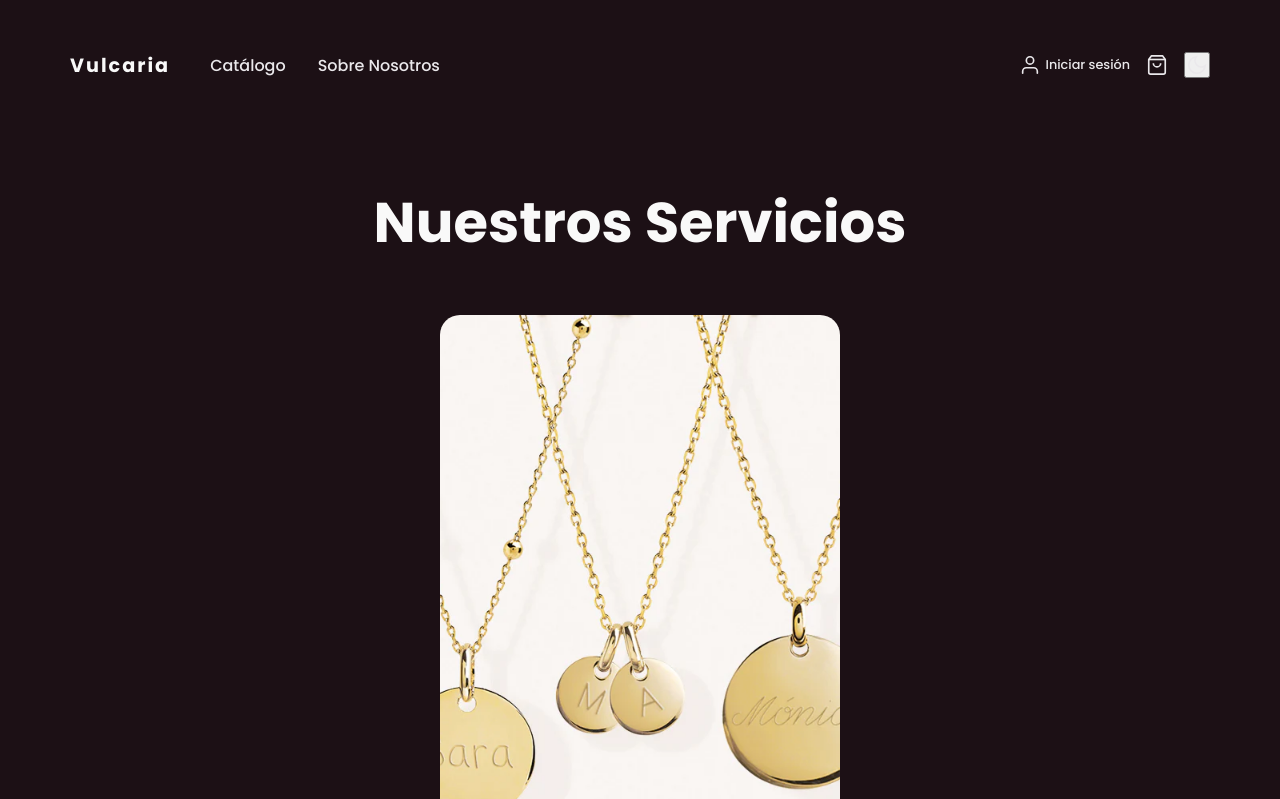
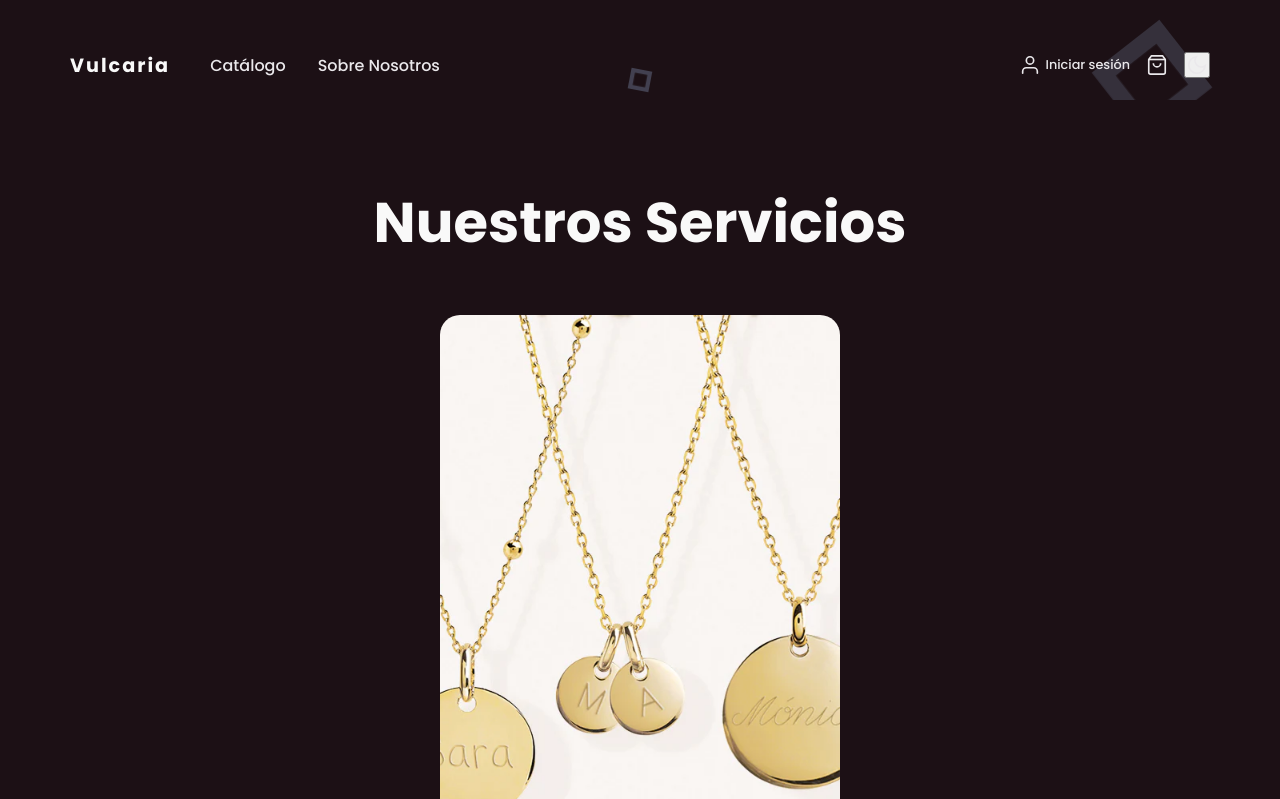
Before and after one commit to danieljdmurcia/Desarrollo-software-proyecto, a FastAPI app: page /servicios in a window 1280 px wide. Shown: the top 799 px of the page. Run offline with FastAPI, Linux system fonts and the light colour scheme.

Commit message:
cambios finales

```diff
--- a/static/servicios.css
+++ b/static/servicios.css
@@ -1,3 +1,54 @@
+/* ── FONDO CUBOS ANIMADOS (igual al login) ── */
+.srv-cubes-bg {
+    position: fixed;
+    top: 0; left: 0;
+    width: 100%; height: 100%;
+    z-index: 0;
+    pointer-events: none;
+    overflow: hidden;
+}
+
+.srv-cubes-bg .login-cubes {
+    position: absolute;
+    top: 0; left: 0;
+    width: 100%; height: 100%;
+    overflow: hidden;
+    z-index: 0;
+    pointer-events: none;
+}
+
+.srv-cubes-bg .cube {
+    position: absolute;
+    top: 80vh;
+    left: 45vw;
+    width: 10px;
+    height: 10px;
+    border: solid 2px rgba(99,108,131,0.6);
+    transform-origin: top left;
+    transform: scale(0) rotate(0deg) translate(-50%, -50%);
+    animation: cubeAnim 6s ease-in forwards infinite;
+}
+
+.srv-cubes-bg .cube:nth-child(2) { animation-delay: 1s;  left: 25vw; top: 40vh; }
+.srv-cubes-bg .cube:nth-child(3) { animation-delay: 2s;  left: 75vw; top: 50vh; }
+.srv-cubes-bg .cube:nth-child(4) { animation-delay: 3s;  left: 90vw; top: 10vh; }
+.srv-cubes-bg .cube:nth-child(5) { animation-delay: 4s;  left: 10vw; top: 85vh; }
+.srv-cubes-bg .cube:nth-child(6) { animation-delay: 5s;  left: 50vw; top: 10vh; }
+
+@keyframes cubeAnim {
+    from { transform: scale(0) rotate(0deg) translate(-50%, -50%); opacity: 1; }
+    to   { transform: scale(20) rotate(960deg) translate(-50%, -50%); opacity: 0; }
+}
+
+/* Asegurar que las secciones estén encima del fondo */
+.srv-hero,
+.srv-section,
+.srv-cta,
+.footer {
+    position: relative;
+    z-index: 1;
+}
+
 /* ── HERO ── */
 .srv-hero {
     background-color: var(--bg);
--- a/templates/servicios.html
+++ b/templates/servicios.html
@@ -7,6 +7,18 @@
 {% endblock %}
 
 {% block content %}
+
+    <!-- FONDO CUBOS ANIMADOS (igual al login) -->
+    <div class="srv-cubes-bg">
+        <div class="login-cubes">
+            <span class="cube"></span>
+            <span class="cube"></span>
+            <span class="cube"></span>
+            <span class="cube"></span>
+            <span class="cube"></span>
+            <span class="cube"></span>
+        </div>
+    </div>
 
     <section class="srv-hero">
         <h1>Nuestros Servicios</h1>
```
Also changed, not shown: templates/citas.html (+18 -0 lines).
